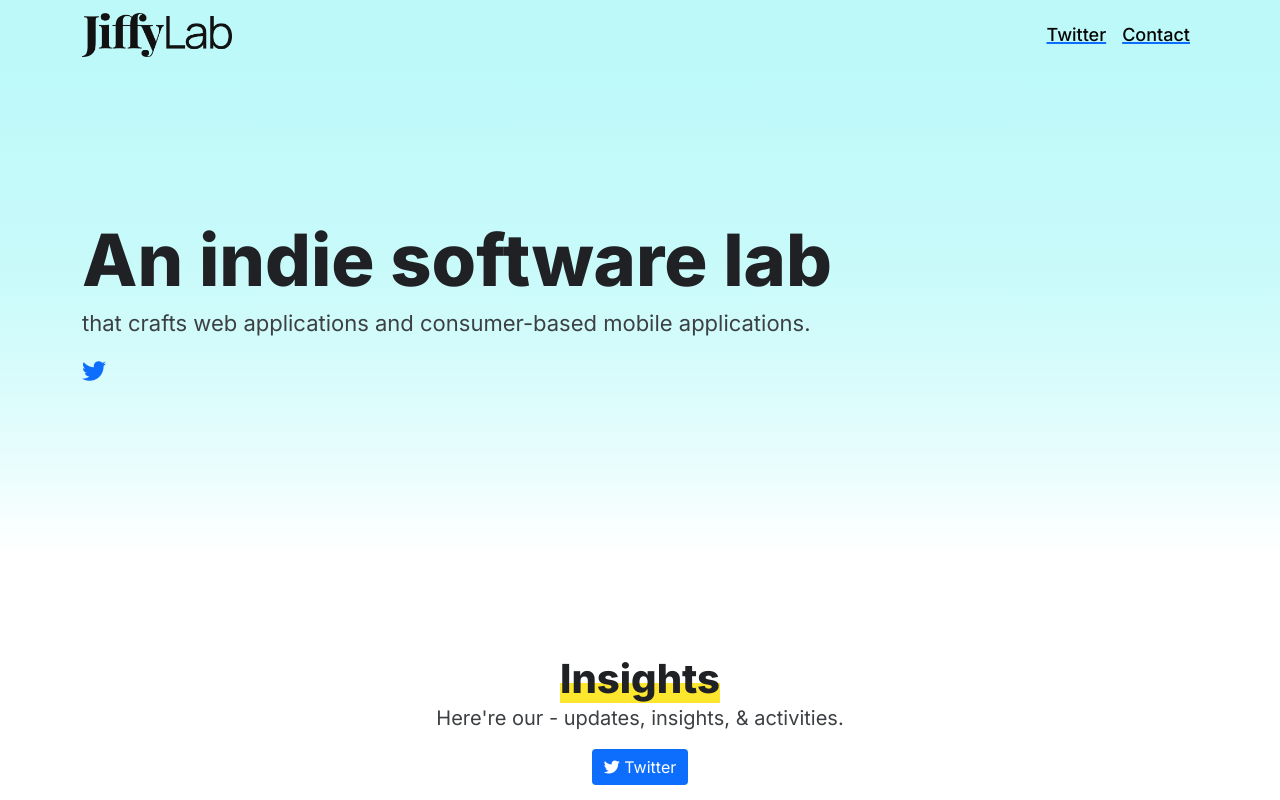
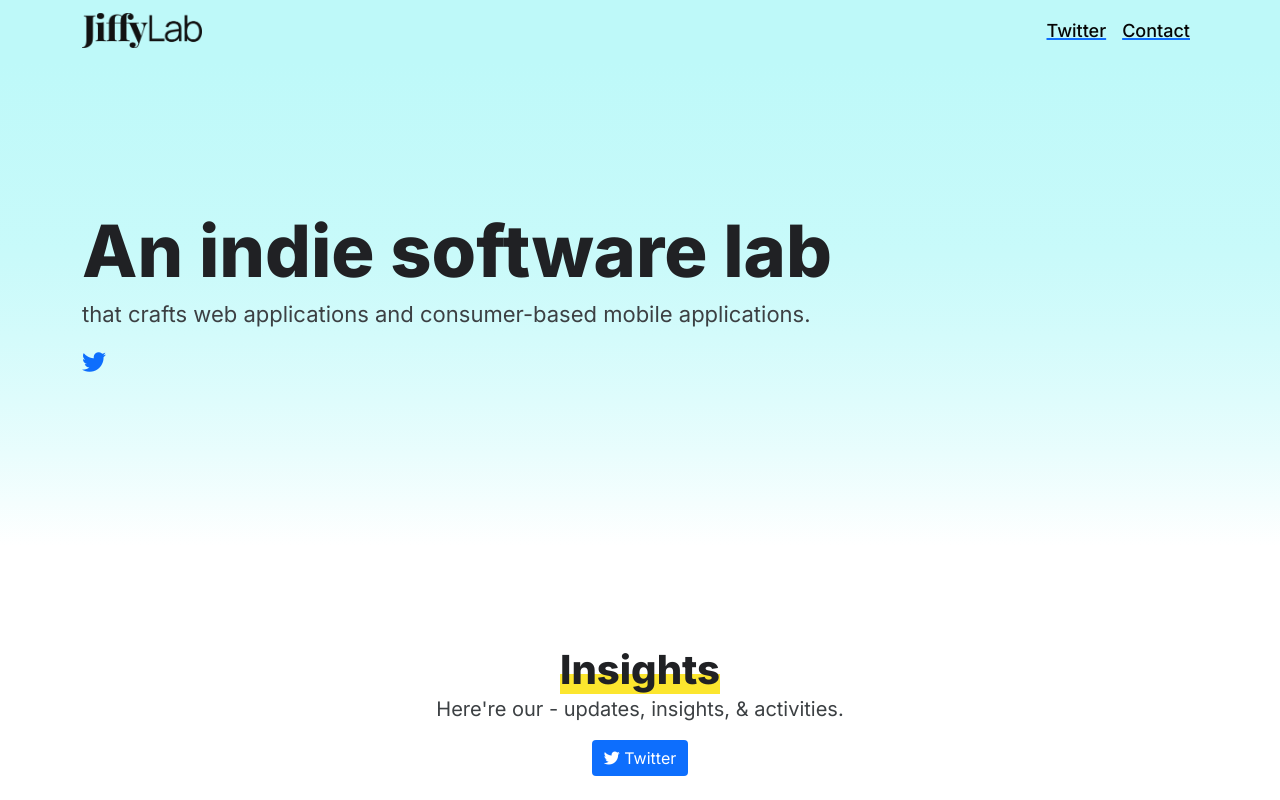
Before and after one commit to JiffyLab/jiffylab.github.io, a plain HTML site: page index.html in a window 1280 px wide. Shown: the top 800 px of the page. Drawn offline with nearby package versions, Linux system fonts and the light colour scheme.

Commit message:
Update index.html
banner size update

```diff
--- a/index.html
+++ b/index.html
@@ -30,7 +30,7 @@
     <nav class="navbar navbar-expand-lg navbar-light  site-header sticky-top">
       <div class="container container-fluid">
         <a href="/" class="navbar-brand d-flex align-items-center mb-md-0 me-md-auto text-dark text-decoration-none">
-          <img src="./img/banner.png" width="150" height="auto" alt="Jiffy | An Indie Software Lab">
+          <img src="./img/banner.png" width="120" height="auto" alt="Jiffy | An Indie Software Lab">
         </a>
         <button class="navbar-toggler" type="button" data-bs-toggle="collapse" data-bs-target="#navbarNav" aria-controls="navbarNav" aria-expanded="false" aria-label="Toggle navigation">
           <span class="navbar-toggler-icon"></span>
```
